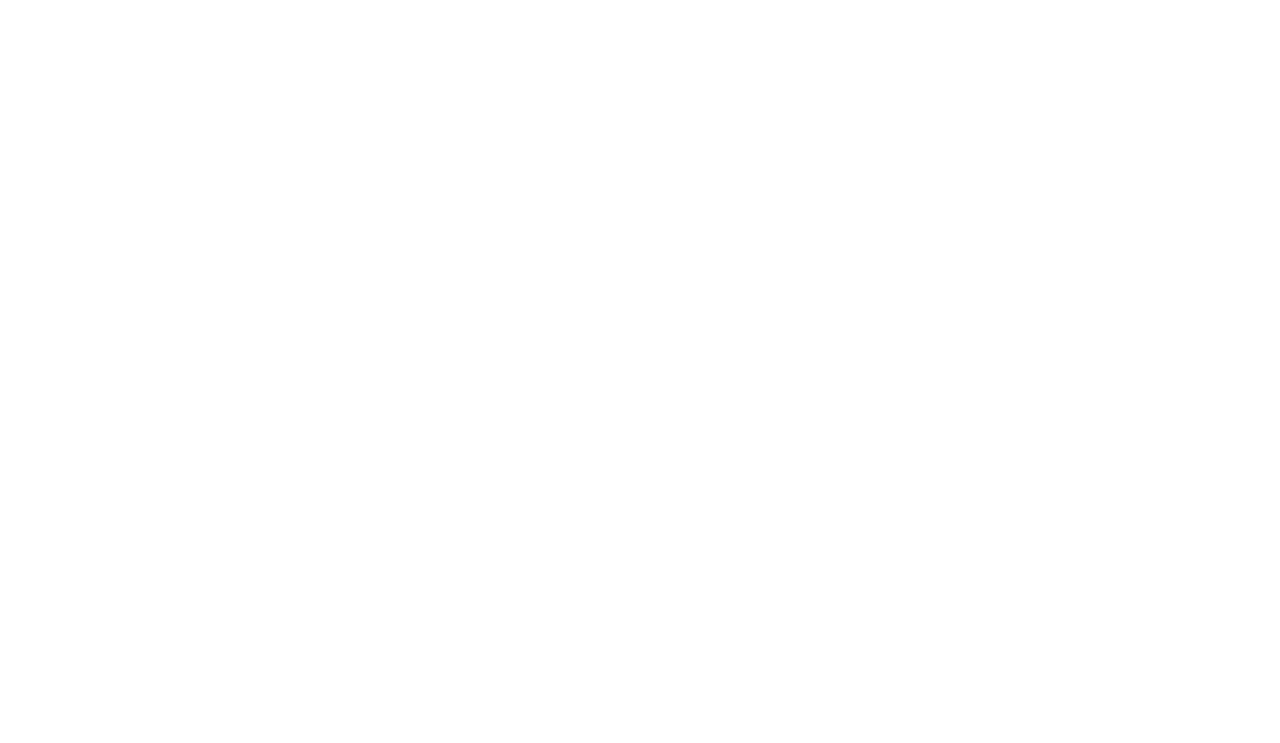
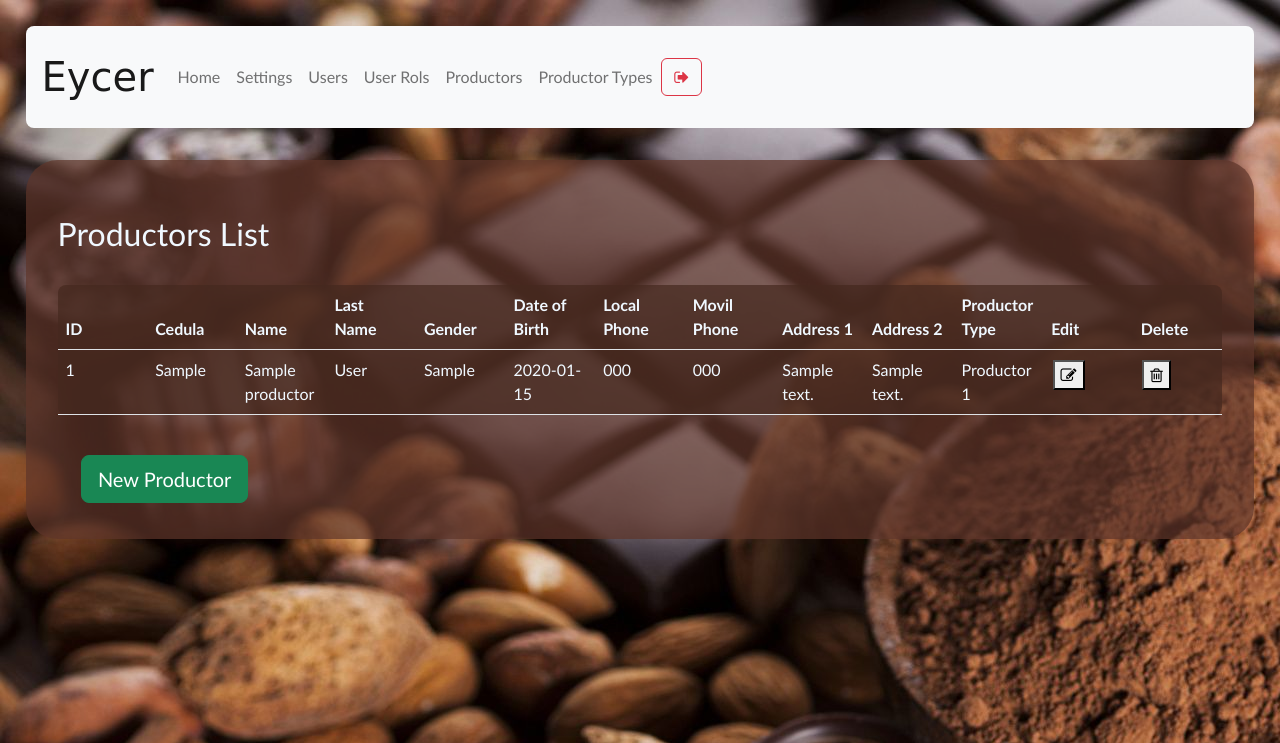
Before and after one commit to Eycer-usb/theodoma-cacao, a Flask app: page /productor-data in a window 1280 px wide. Before the commit the part shown is empty. Shown: the top 743 px of the page. Run offline with Flask 2, Linux system fonts and the light colour scheme; a user stored in the database is signed in; tables that the repository leaves empty hold one stand-in row (values such as "Sample post").

Commit message:
Shopping Analyst Features

```diff
--- a/routes/admin.py
+++ b/routes/admin.py
@@ -39,6 +39,7 @@ def edit_rol(id):
     rol = User_rol.query.get(id)
     return render_template("user-rol-management-edit-rol.html", editing_rol = rol, \
         rol = session['rol'])
+
 @admin.route("/user-rol-management/edit-rol/save", methods = ['POST'])
 def update_user_rol():
 
--- a/routes/shopping_analyst.py
+++ b/routes/shopping_analyst.py
@@ -62,7 +62,7 @@ def productor_create():
         return redirect(url_for( 'shp_analyst.productor'))
 
     ## Create Productor
-    new_productor = productor(cedula, name, last_name,\
+    new_productor = Productor(cedula, name, last_name,\
         gender, date_of_birth, local_phone, movil_phone, address_1,\
         address_2, productor_type_description)
     db.session.add(new_productor)
@@ -71,13 +71,131 @@ def productor_create():
 
     return redirect(url_for( 'shp_analyst.productor'))
 
+@shp_analyst.route('/productor-data/delete/<id>')
+def productor_delete(id):
+    if( not verify_permissions(session, User, allowed_rols) ):
+        return redirect(url_for('auth.index'))
+    productor = Productor.query.get(id)
+    db.session.delete(productor)
+    db.session.commit()
+    session['management-status'] = "Productor Deleted"
+    return redirect(url_for('shp_analyst.productor'))
+
+@shp_analyst.route('/productor-data/edit-productor/<id>')
+def edit_productor(id):
+    if( not verify_permissions(session, User, allowed_rols) ):
+        return redirect(url_for('auth.index'))
+    productor = Productor.query.get(id)
+    types = Productor_type.query.all()
+    return render_template("productor-data-edit-productor.html", productor = productor, \
+        rol = session['rol'], productor_types=types)
+
+
+@shp_analyst.route('/productor-data/edit-productor/save', methods = ['POST'])
+def productor_update():
+
+    if( not verify_permissions(session, User, allowed_rols) ):
+        return redirect(url_for('auth.index'))
+
+    cedula = request.form['cedula']
+    name = request.form['name']
+    last_name = request.form['last_name']
+    gender = request.form['gender']
+    date_of_birth = request.form['date_of_birth']
+    local_phone = request.form['local_phone']
+    movil_phone = request.form['movil_phone']
+    address_1 = request.form['address_1']
+    address_2 = request.form['address_2']
+    productor_type_description = request.form['productor_type']
+
+    if( not valid_cedula(cedula, True) ):
+        session['management-status'] = "Invalid Cedula"
+        return redirect(url_for( 'shp_analyst.productor'))
+    elif( not valid_name(name) ):
+        session["management-status"] = "Invalid Name"
+    elif( not valid_date(date_of_birth) ):
+        session["management-status"] = "Invalid Date"
+        return redirect(url_for( 'shp_analyst.productor'))
+    elif ( not valid_productor_type( productor_type_description ) ):
+        session["management-status"] = "Invalid Productor type"
+        return redirect(url_for( 'shp_analyst.productor'))
+
+    id = request.form['id']
+    productor = Productor.query.get(id)
+    productor.cedula = cedula
+    productor.name = name
+    productor.last_name = last_name
+    productor.gender = gender
+    productor.date_of_birth = date_of_birth
+    productor.local_phone = local_phone
+    productor.movil_phone = movil_phone
+    productor.address_1 = address_1
+    productor.address_2 = address_2
+    productor.productor_type_id = Productor_type.getId(productor_type_description)
+    db.session.commit()
+    session['management-status'] = "Productor Updated"
+    return redirect(url_for('shp_analyst.productor'))
 
 ######################################
 
 @shp_analyst.route('/productor-type')
 def productor_type():
-    return render_template('productor-type.html', rol = session['rol'])
+
+    if( not verify_permissions(session, User, allowed_rols) ):
+        return redirect( url_for('auth.index') )
+
+    productor_types = Productor_type.query.all()
+    if 'management-status' not in session:
+        return render_template('productor-type.html', status="",\
+            rol = session['rol'], productor_types = productor_types)
+    status = session['management-status']
+    session.pop('management-status', None)
+    return render_template('productor-type.html', status = status,\
+            rol = session['rol'], productor_types = productor_types)
+
+@shp_analyst.route('/productor-type/create', methods= ['POST'])
+def productor_type_create():
+    if( not verify_permissions(session, User, allowed_rols) ):
+        return redirect( url_for('auth.index') )
+
+    description = request.form['description']
+    new_rol = Productor_type(description)
+    db.session.add(new_rol)
+    db.session.commit()
+    session['management-status'] = "Productor Type Created"
+    return redirect(url_for( 'shp_analyst.productor_type' ))
 
 @shp_analyst.route('/productor-type/search/<query>')
 def productor_type_search():
     pass
+
+
+
+@shp_analyst.route('/productor-type/delete/<id>')
+def productor_type_delete(id):
+    if( not verify_permissions(session, User, allowed_rols) ):
+        return redirect(url_for('auth.index'))
+    productor_type = Productor_type.query.get(id)
+    db.session.delete(productor_type)
+    db.session.commit()
+    session['management-status'] = "Productor Type Deleted"
+    return redirect(url_for('shp_analyst.productor_type'))
+
+@shp_analyst.route('/productor-type/edit-type/<id>')
+def productor_type_edit(id):
+    if( not verify_permissions(session, User, allowed_rols) ):
+        return redirect(url_for('auth.index'))
+    productor_type = Productor_type.query.get(id)
+    return render_template("productor-type-edit-type.html", type = productor_type, \
+        rol = session['rol'])
+
+@shp_analyst.route('/productor-type/edit-type/save', methods=['POST'])
+def productor_type_update():
+    if( not verify_permissions(session, User, allowed_rols) ):
+        return redirect(url_for('auth.index'))
+    id = request.form['id']
+    type = Productor_type.query.get(id)
+    type.description = request.form['description']
+    db.session.commit()
+    session['management-status'] = "Updated"
+    return redirect(url_for('shp_analyst.productor_type'))
--- a/static/scripts/main.js
+++ b/static/scripts/main.js
@@ -1,11 +1,17 @@
 function deleteConfirm(id, table){
-    let text = `Do you want to Delete this user? this action can not be undo.`
+    let text = `Do you want to Delete this element? this action can not be undo.`
     if(confirm(text)==true){
         if(table == 'User'){
             window.location.href =`/user-management/delete/${id}`;
         }
         else if(table == 'User_rol'){
             window.location.href =`/user-rol-management/delete/${id}`;
+        }
+        else if(table == 'Productor'){
+            window.location.href = `/productor-data/delete/${id}`
+        }
+        else if(table == 'Productor_type'){
+            window.location.href = `/productor-type/delete/${id}`
         }
     };
 }
--- a/static/styles/main.css
+++ b/static/styles/main.css
@@ -80,3 +80,13 @@ nav.top {
     font-family: cursive;
     font-size: 2.5em;
 }
+
+table {
+    width:100%;
+    table-layout:fixed;
+    }
+
+
+td {
+    word-wrap:break-word;
+    }
--- a/templates/productor-data.html
+++ b/templates/productor-data.html
@@ -0,0 +1,90 @@
+{% extends "base.html" %}
+{% block content %}
+<h2>Productors List</h2>
+      <p>{{ status }}</p>
+    <table class="table content-table fixed-table">
+
+        <thead>
+            <th>ID</th>
+            <th>Cedula</th>
+            <th>Name</th>
+            <th>Last Name</th>
+            <th>Gender</th>
+            <th>Date of Birth</th>
+            <th>Local Phone</th>
+            <th>Movil Phone</th>
+            <th>Address 1</th>
+            <th>Address 2</th>
+            <th>Productor Type</th>
+            <th>Edit</th>
+            <th>Delete</th>
+        </thead>
+        <tbody>
+        {% for productor in productors %}
+        <tr>
+            <td>{{ productor.id }}</td>
+            <td>{{ productor.cedula }}</td>
+            <td>{{ productor.name }}</td>
+            <td>{{ productor.last_name }}</td>
+            <td>{{ productor.gender }}</td>
+            <td>{{ productor.date_of_birth }}</td>
+            <td>{{ productor.local_phone }}</td>
+            <td>{{ productor.movil_phone }}</td>
+            <td>{{ productor.address_1 }}</td>
+            <td>{{ productor.address_2 }}</td>
+            {% for type in productor_types %}
+            {% if type.id == productor.productor_type_id %}
+            <td>{{ type.description }} </td>
+            {% endif %}
+            {% endfor %}
+            <td><button onclick="window.location.href=`/productor-data/edit-productor/{{ productor.id }}`"><i class="fa fa-pencil-square-o" aria-hidden="true"></i></button></td>
+            <td><button onclick='deleteConfirm( {{productor.id}}, "Productor" )'><i class="fa fa-trash-o" aria-hidden="true"></i></button></td>
+        </tr>
+        {% endfor %}
+        </tbody>
+    </table>
+    <button type="submit" onclick="showForm()" class="btn btn-success btn-lg mb-1">New Productor</button>
+
+    <section id="create-form" class="h-100" hidden="true">
+
+        <h3>New Productor</h3>
+
+        <form method="POST" id="create-new-productor" action="/productor-data/create">
+
+        <label>Name</label>
+        <input class="form-control" type="text" name="name" placeholder="Name" required/>
+        <label>Last Name</label>
+        <input class="form-control" type="text" name="last_name" placeholder="Last Name" required/>
+        <label>Cedula</label>
+        <input class="form-control" type="text" name="cedula" placeholder="Cedula"  required/>
+        <label>Local Phone Number</label>
+        <input class="form-control" type="text" name="local_phone" placeholder="Phone Number"  required/>
+        <label>Movil Phone Number</label>
+        <input class="form-control" type="text" name="movil_phone" placeholder="Phone Number"  required/>
+        <label>Date of Birth</label>
+        <input class="form-control" type="date" name="date_of_birth"  required/>
+        <label>Address 1</label>
+        <textarea class="form-control" name="address_1" placeholder="Type your address here..." ></textarea>
+        <label>Address 2</label>
+        <textarea class="form-control" name="address_2" placeholder="Type your address here..." ></textarea>
+        <select class="form-select" name="gender" form="create-new-productor">
+            <option value="" disabled>Gender</option>
+            <option value="male">Male</option>
+            <option value="female">Female</option>
+            <option value="other">Other</option>
+        </select>
+
+        <select class="form-select" name="productor_type" form="create-new-productor">
+            <option disabled>Productor Type</option>
+            {% for type in productor_types %}
+            <option value="{{ type.description }}">{{ type.description }}</option>
+            {% endfor %}
+        </select>
+
+
+        <button type="submit" class="btn btn-success btn-lg mb-1">Create</button>
+        <a class="abord" onclick="hiddeForm()">Cancel</a>
+
+        </form>
+</section>
+{% endblock %}
--- a/utils/functions.py
+++ b/utils/functions.py
@@ -47,11 +47,10 @@ def verify_permissions(session, User, allowed=['admin']):
     return 'username' in session and \
     ( allowed == 'all' or User.get_user_rol_by_username(User, session['username']) in allowed)
 
-def valid_cedula(cedula):
-    registers = Productor.query.filter_by(cedula=cedula)
+def valid_cedula(cedula, update=False):
+    is_register = Productor.query.filter_by(cedula=cedula).first() == None or update
     pat = "^([VE])(-)(\d{8})$"
-
-    return len(register)==0
+    return is_register
 
 def valid_productor_type(productor_type_description):
     query = Productor_type.query.all()
```
Also changed, not shown: templates/productor-data-edit-productor.html (added, +45 -0 lines), templates/productor-type-edit-type.html (added, +16 -0 lines), templates/productor-type.html (+41 -0 lines), database.db.
